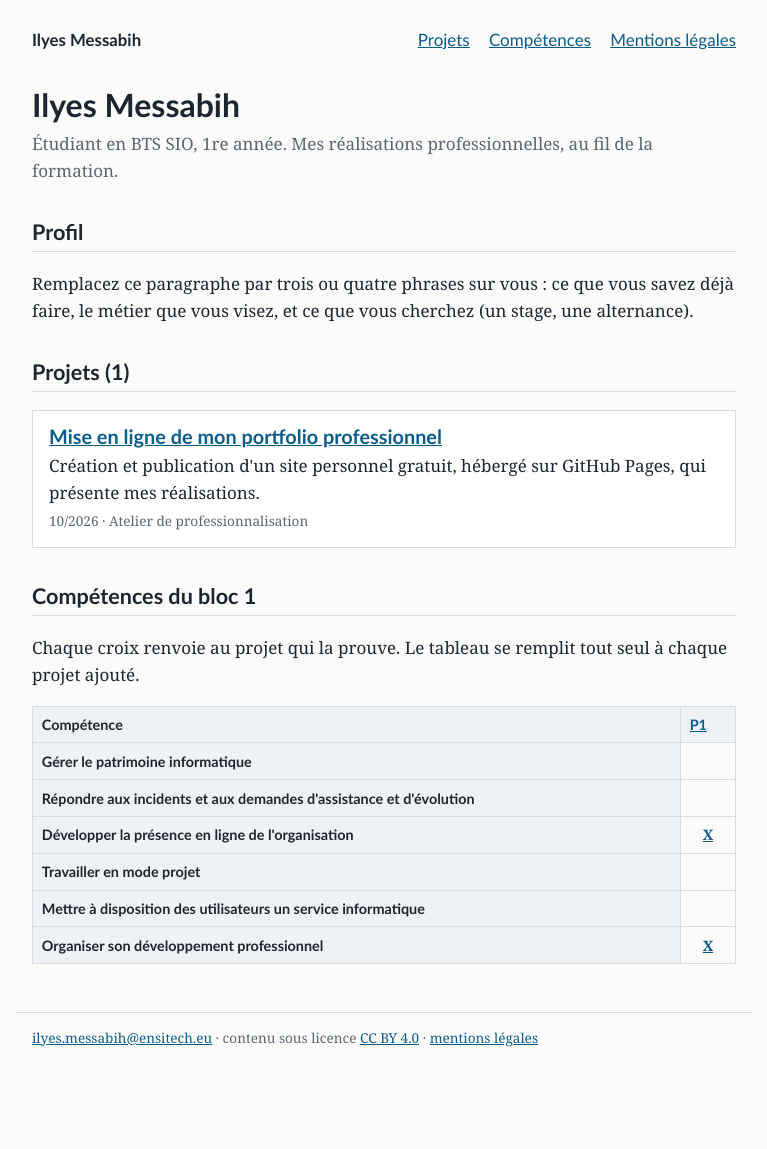
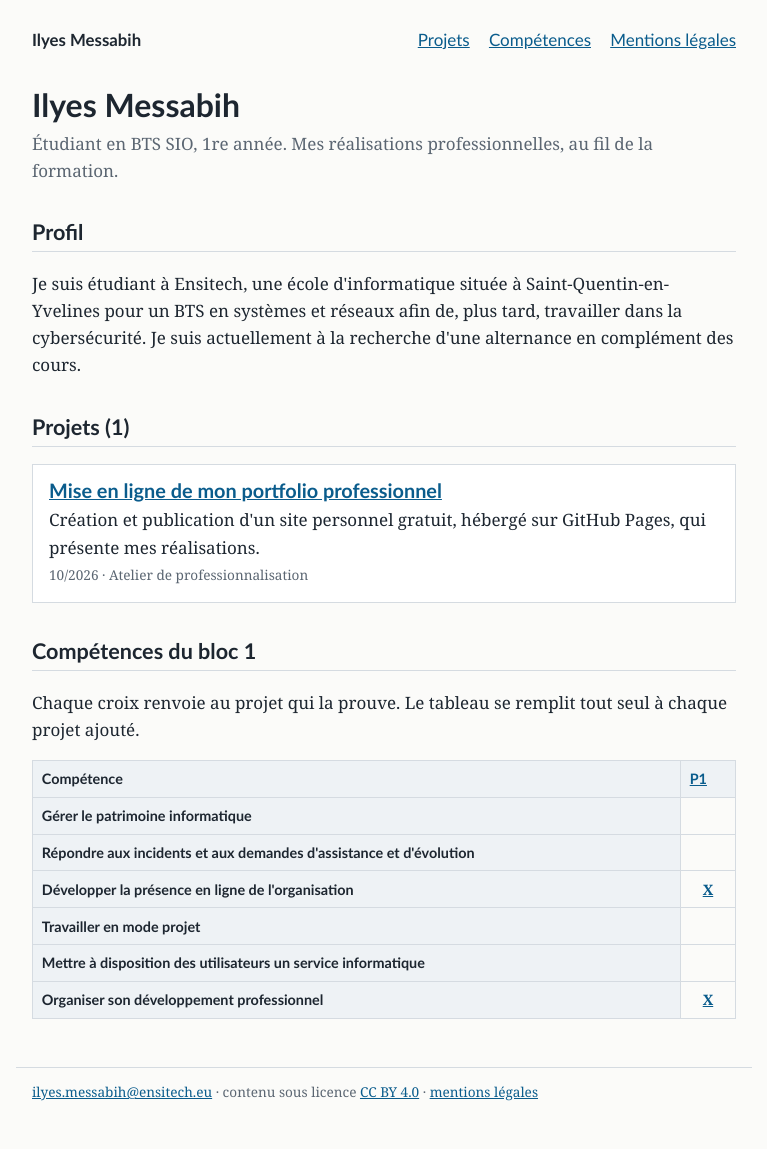
Before and after one commit to Seyes02/portfolio, a Jekyll site: the page built from index.html, in a window 1280 px wide. Shown: the whole page, without its empty margins (256-1023 px from the left). Built offline with Jekyll 4.4.1, drawn with Linux system fonts in a browser that asks for light colours; before the commit the page ends 1094 px from its top, so only the background shows below that.

Commit message:
Revise profile paragraph with personal information
Updated personal introduction in the profile section.

```diff
--- a/index.html
+++ b/index.html
@@ -5,7 +5,10 @@ layout: default
 <p class="sous-titre">{{ site.description }}</p>
 
 <h2>Profil</h2>
-<p>Remplacez ce paragraphe par trois ou quatre phrases sur vous : ce que vous savez déjà faire, le métier que vous visez, et ce que vous cherchez (un stage, une alternance).</p>
+<p>
+  Je suis étudiant à Ensitech, une école d'informatique située à Saint-Quentin-en-Yvelines pour un BTS en systèmes et réseaux afin de, plus tard, travailler dans la cybersécurité.
+  Je suis actuellement à la recherche d'une alternance en complément des cours.
+</p>
 
 {% assign projets = site.projets | sort: "date" | reverse %}
 
```
